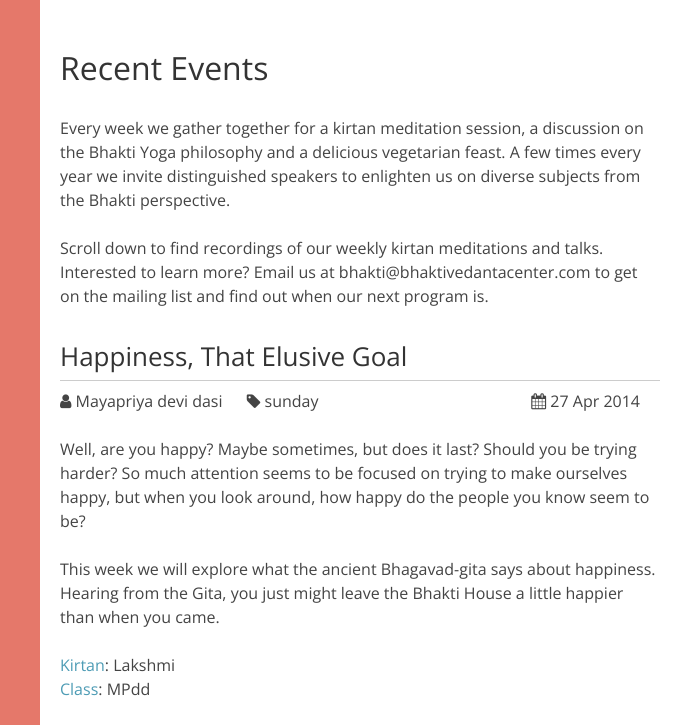
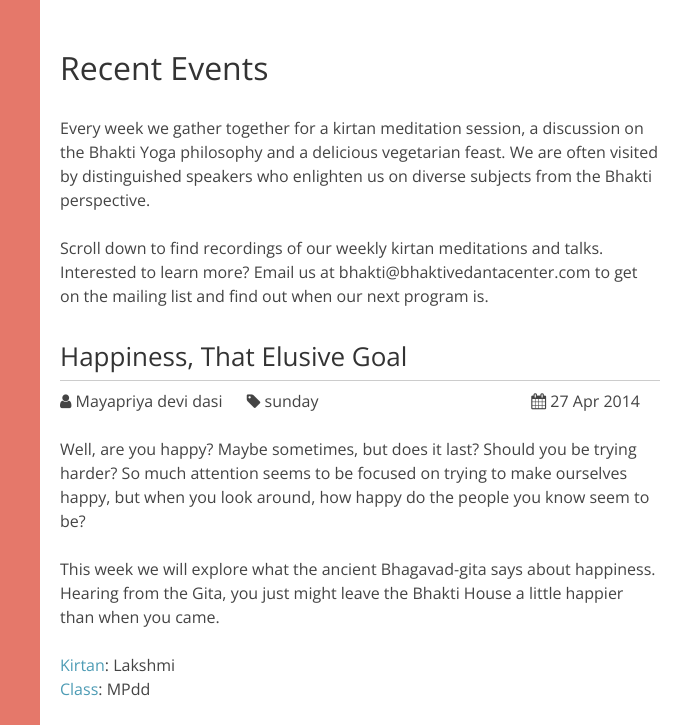
Before and after one commit to beginningbhakti/beginningbhakti.github.io, a Jekyll site: the page built from sunday/index.html, in a window 1280 px wide. Shown: the top 725 px of the page, without its empty margins (600-1280 px from the left). Built offline with Jekyll 4.4.1, drawn with Linux system fonts in a browser that asks for light colours; nearby versions of some CDN libraries; Markdown is read by kramdown in place of the engine named in the settings; grey boxes are pictures that could not be loaded.

Commit message:
Update index.html

```diff
--- a/sunday/index.html
+++ b/sunday/index.html
@@ -6,7 +6,7 @@ title: Bhakti Yoga - UVa
 
 <h1>Recent Events</h1>
 
-<p>Every week we gather together for a kirtan meditation session, a discussion on the Bhakti Yoga philosophy and a delicious vegetarian feast. A few times every year we invite distinguished speakers to enlighten us on diverse subjects from the Bhakti perspective.</p>
+<p>Every week we gather together for a kirtan meditation session, a discussion on the Bhakti Yoga philosophy and a delicious vegetarian feast. We are often visited by distinguished speakers who enlighten us on diverse subjects from the Bhakti perspective.</p>
 
 <p>Scroll down to find recordings of our weekly kirtan meditations and talks. Interested to learn more? Email us at bhakti@bhaktivedantacenter.com to get on the mailing list and find out when our next program is.</p>
 
```
